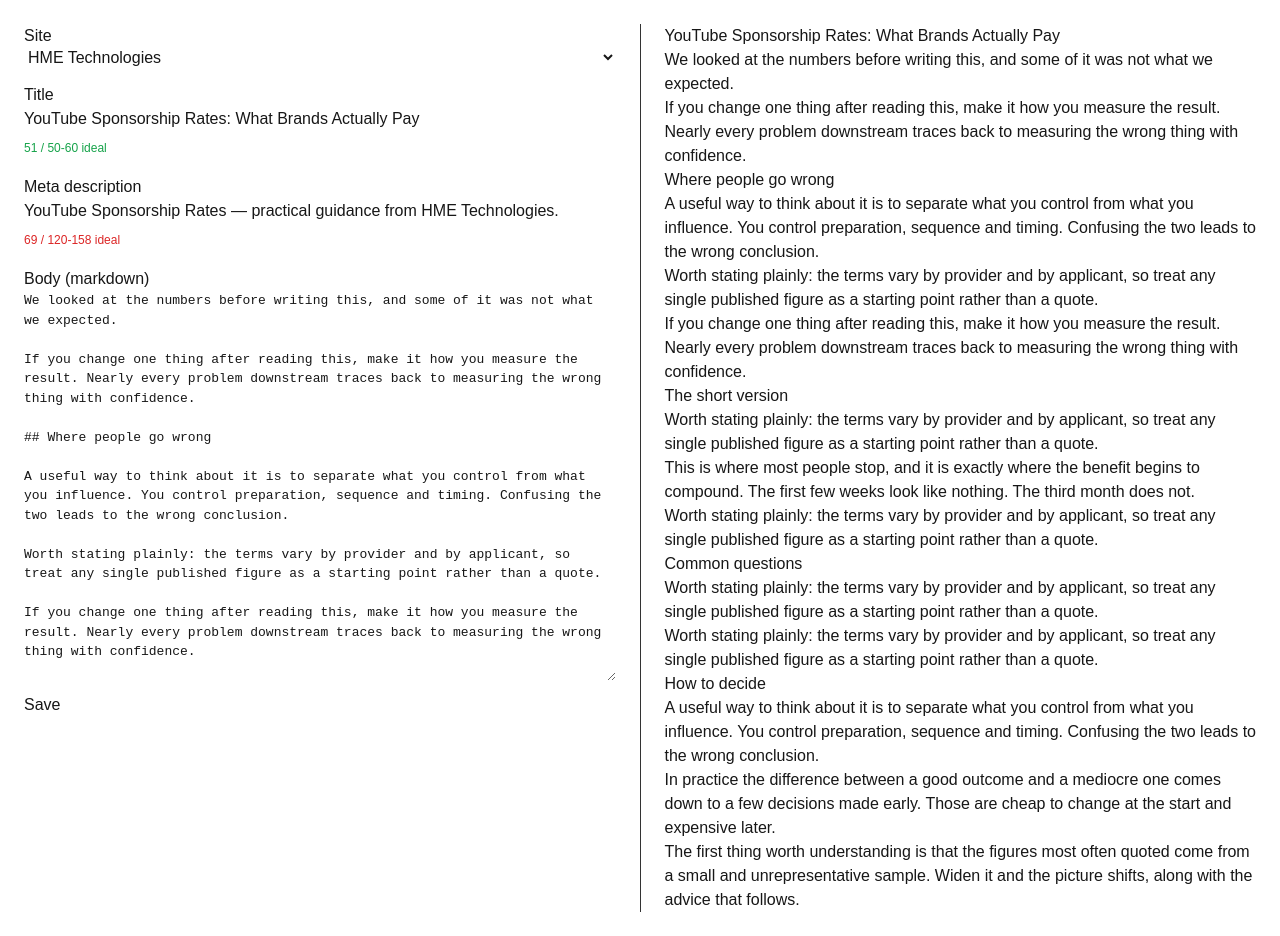
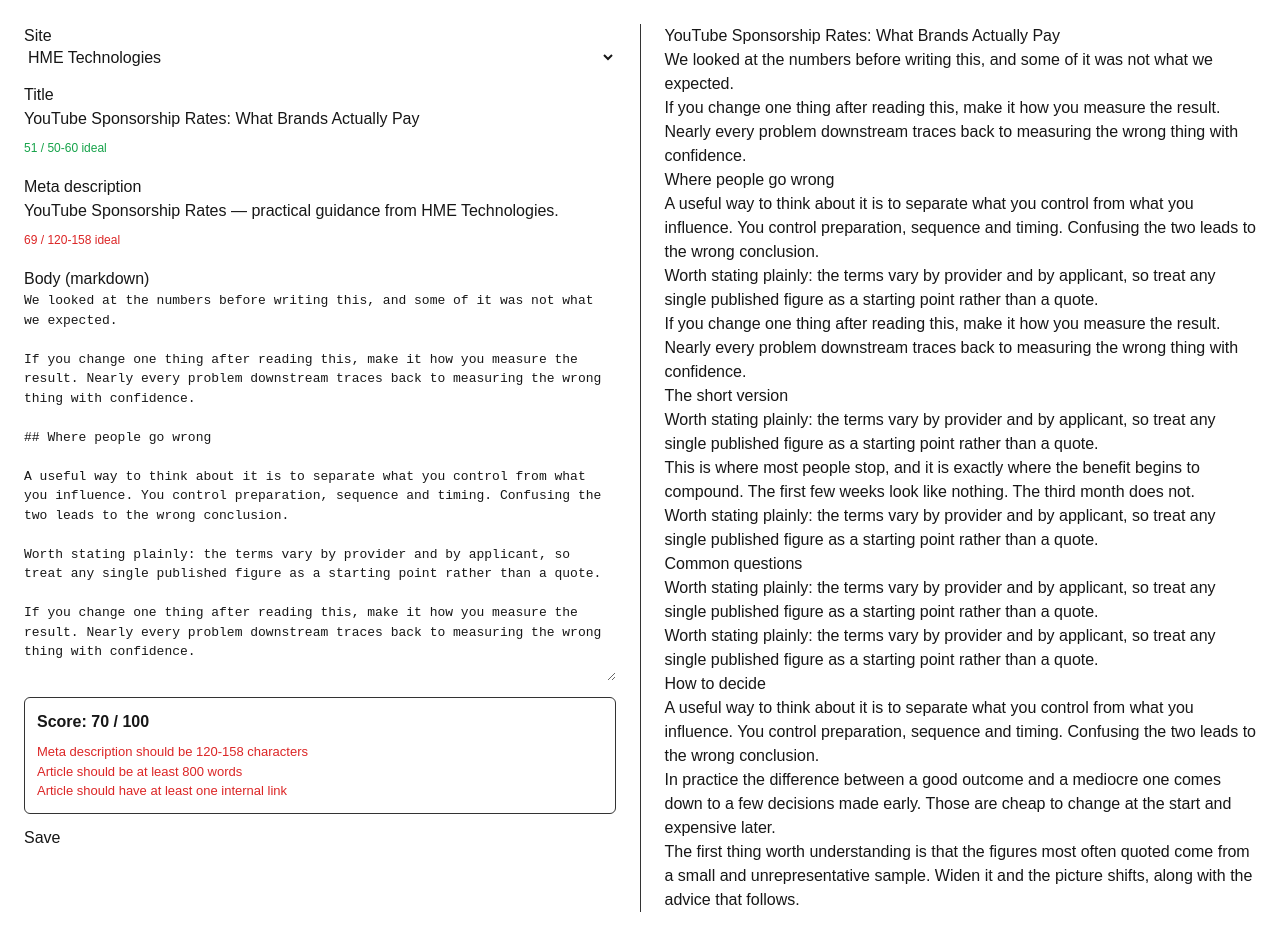
Before and after one commit to miyaarif/blog-dashboard-, a Next.js app: page /editor/art_0001 in a window 1280 px wide. Built offline with nearby package versions, Linux system fonts and the light colour scheme.

Commit message:
M3: live quality scoring with base and finance checks confirmed

```diff
--- a/app/editor/[id]/page.tsx
+++ b/app/editor/[id]/page.tsx
@@ -8,6 +8,8 @@ import remarkGfm from "remark-gfm";
 import CharCounter from "@/components/CharCounter";
 import type { Article } from "@/types";
 import { use } from "react";
+import { scoreArticle } from "@/lib/scoring/score";
+import { getSiteById } from "@/lib/sites";
 
 export default function EditorPage({
   params,
@@ -30,7 +32,8 @@ export default function EditorPage({
   if (!original || !article) {
     return <div style={{ padding: 24 }}>Article not found.</div>;
   }
-
+  const currentSite = sites.find((s) => s.id === article.site_id)!;
+  const { score, reasons } = scoreArticle(article, currentSite);
   function update(field: keyof Article, value: string) {
     setArticle((prev) => (prev ? { ...prev, [field]: value } : prev));
   }
@@ -84,6 +87,25 @@ export default function EditorPage({
           rows={20}
           style={{ display: "block", width: "100%", fontFamily: "monospace" }}
         />
+        <div
+          style={{
+            marginTop: 16,
+            padding: 12,
+            border: "1px solid #333",
+            borderRadius: 6,
+          }}
+        >
+          <strong>Score: {score} / 100</strong>
+          {reasons.length > 0 && (
+            <ul style={{ marginTop: 8 }}>
+              {reasons.map((r, i) => (
+                <li key={i} style={{ fontSize: 13, color: "#dc2626" }}>
+                  {r}
+                </li>
+              ))}
+            </ul>
+          )}
+        </div>
 
         <button onClick={handleSave} style={{ marginTop: 12 }}>
           Save
--- a/app/page.tsx
+++ b/app/page.tsx
@@ -1,7 +1,12 @@
-import { getSites } from "@/lib/sites";
+import { getSites, getArticles } from "@/lib/sites";
+import { scoreArticle } from "@/lib/scoring/score";
 
 export default function Home() {
   const sites = getSites();
+  const article = getArticles()[0];
+  const site = sites.find((s) => s.id === article.site_id)!;
 
-  return <pre>{JSON.stringify(sites, null, 2)}</pre>;
+  const result = scoreArticle(article, site);
+
+  return <pre>{JSON.stringify(result, null, 2)}</pre>;
 }
--- /dev/null
+++ b/lib/scoring/baseChecks.ts
@@ -0,0 +1,58 @@
+import type { Article } from "@/types";
+
+export interface CheckResult {
+  passed: boolean;
+  message: string;
+}
+
+export function runBaseChecks(article: Article): CheckResult[] {
+  return [
+    {
+      passed: article.title.length >= 50 && article.title.length <= 60,
+      message: "Title should be 50-60 characters",
+    },
+    {
+      passed:
+        article.meta_description.length >= 120 &&
+        article.meta_description.length <= 158,
+      message: "Meta description should be 120-158 characters",
+    },
+    {
+      passed: article.word_count >= 800,
+      message: "Article should be at least 800 words",
+    },
+    {
+      passed: article.body_markdown.includes("## "),
+      message: "Article should have at least one subheading",
+    },
+    {
+      passed: article.slug.length > 0 && !article.slug.includes(" "),
+      message: "Slug must exist and contain no spaces",
+    },
+    {
+      passed: article.hero_image_url !== null,
+      message: "Article should have a hero image",
+    },
+    {
+      passed:
+        article.hero_image_alt !== null && article.hero_image_alt.length > 0,
+      message: "Hero image should have alt text",
+    },
+    {
+      passed: article.internal_links.length >= 1,
+      message: "Article should have at least one internal link",
+    },
+    {
+      passed:
+        article.target_keyword.length > 0 &&
+        article.title
+          .toLowerCase()
+          .includes(article.target_keyword.toLowerCase()),
+      message: "Title should include the target keyword",
+    },
+    {
+      passed: article.author_name.length > 0,
+      message: "Article should have an author name",
+    },
+  ];
+}
--- /dev/null
+++ b/lib/scoring/financeChecks.ts
@@ -0,0 +1,45 @@
+import type { Article } from "@/types";
+import type { CheckResult } from "./baseChecks";
+
+export function runFinanceChecks(article: Article): CheckResult[] {
+  return [
+    {
+      passed: article.author_name.length > 0,
+      message: "Finance content requires a named author",
+    },
+    {
+      passed: article.author_credentials.length > 0,
+      message: "Author credentials are required for finance content",
+    },
+    {
+      passed: article.reviewed_by !== null && article.reviewed_by.length > 0,
+      message: "Finance content requires an expert reviewer",
+    },
+    {
+      passed: article.sources.length > 0,
+      message: "Finance content must cite sources",
+    },
+    {
+      passed: article.sources.length >= 2,
+      message: "Finance content should cite at least 2 quality sources",
+    },
+    {
+      passed:
+        article.affiliate_disclosure !== null &&
+        article.affiliate_disclosure.length > 0,
+      message: "Affiliate disclosure is required",
+    },
+    {
+      passed: isRecentEnough(article.last_updated),
+      message: "Finance content must be updated within the last 12 months",
+    },
+  ];
+}
+
+function isRecentEnough(dateStr: string): boolean {
+  const updated = new Date(dateStr);
+  const now = new Date();
+  const monthsAgo =
+    (now.getTime() - updated.getTime()) / (1000 * 60 * 60 * 24 * 30);
+  return monthsAgo <= 12;
+}
--- /dev/null
+++ b/lib/scoring/score.ts
@@ -0,0 +1,22 @@
+import type { Article, Site } from "@/types";
+import { isFinanceSite } from "@/types";
+import { runBaseChecks } from "./baseChecks";
+import { runFinanceChecks } from "./financeChecks";
+
+export interface ScoreResult {
+  score: number;
+  reasons: string[];
+}
+
+export function scoreArticle(article: Article, site: Site): ScoreResult {
+  const baseResults = runBaseChecks(article);
+  const financeResults = isFinanceSite(site) ? runFinanceChecks(article) : [];
+  const allResults = [...baseResults, ...financeResults];
+
+  const passedCount = allResults.filter((r) => r.passed).length;
+  const score = Math.round((passedCount / allResults.length) * 100);
+
+  const reasons = allResults.filter((r) => !r.passed).map((r) => r.message);
+
+  return { score, reasons };
+}
```
